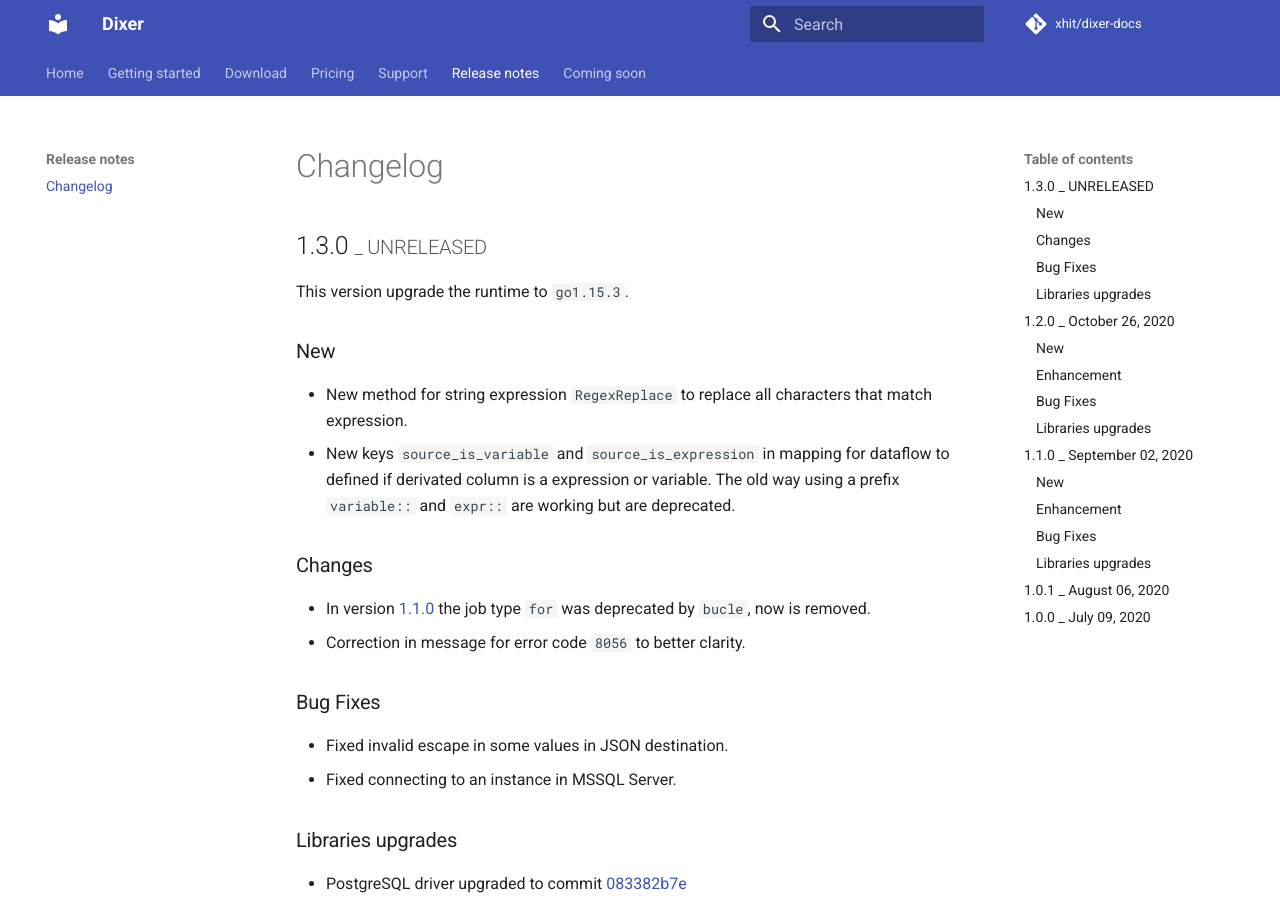
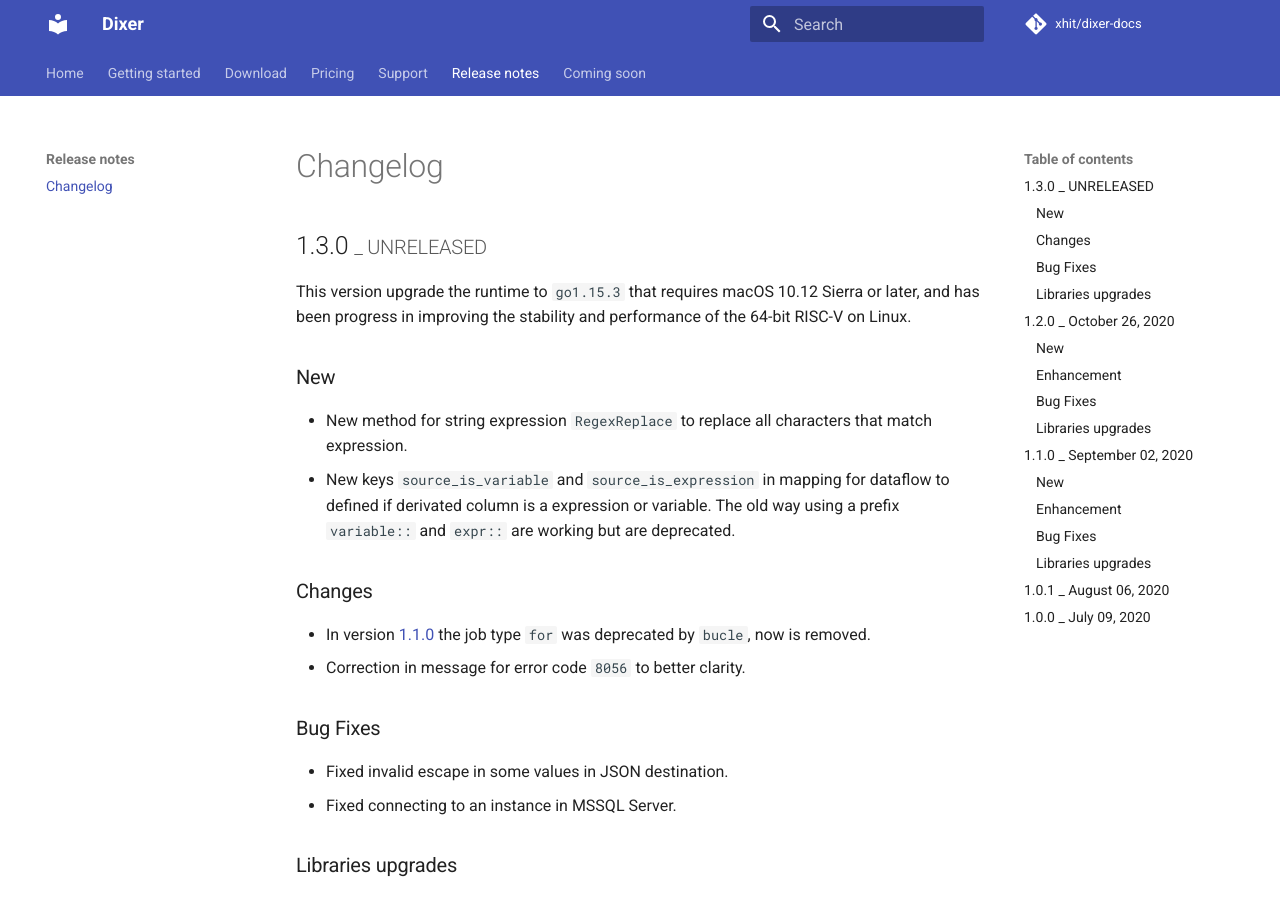
Before and after one commit to Dixer-ETL/dixer-docs, an MkDocs documentation site: the page built from docs/Changelog.md, in a window 1280 px wide and 900 px high. Built offline with MkDocs 1.6.1 and Material for MkDocs 9.7.7, drawn with Linux system fonts in a browser that asks for light colours; comment, search, counter and statistics services are not loaded.

Commit message:
Update changes in runtime and macOS supported

```diff
--- a/docs/Changelog.md
+++ b/docs/Changelog.md
@@ -2,7 +2,7 @@
 
 ## 1.3.0 <small>_ UNRELEASED</small>
 
-This version upgrade the runtime to `go1.15.3`.
+This version upgrade the runtime to `go1.15.3` that requires macOS 10.12 Sierra or later, and has been progress in improving the stability and performance of the 64-bit RISC-V on Linux.
 
 ### New
 * New method for string expression `RegexReplace` to replace all characters that match expression.
```
Also changed, not shown: docs/System-requirements.md (+1 -1 lines).
